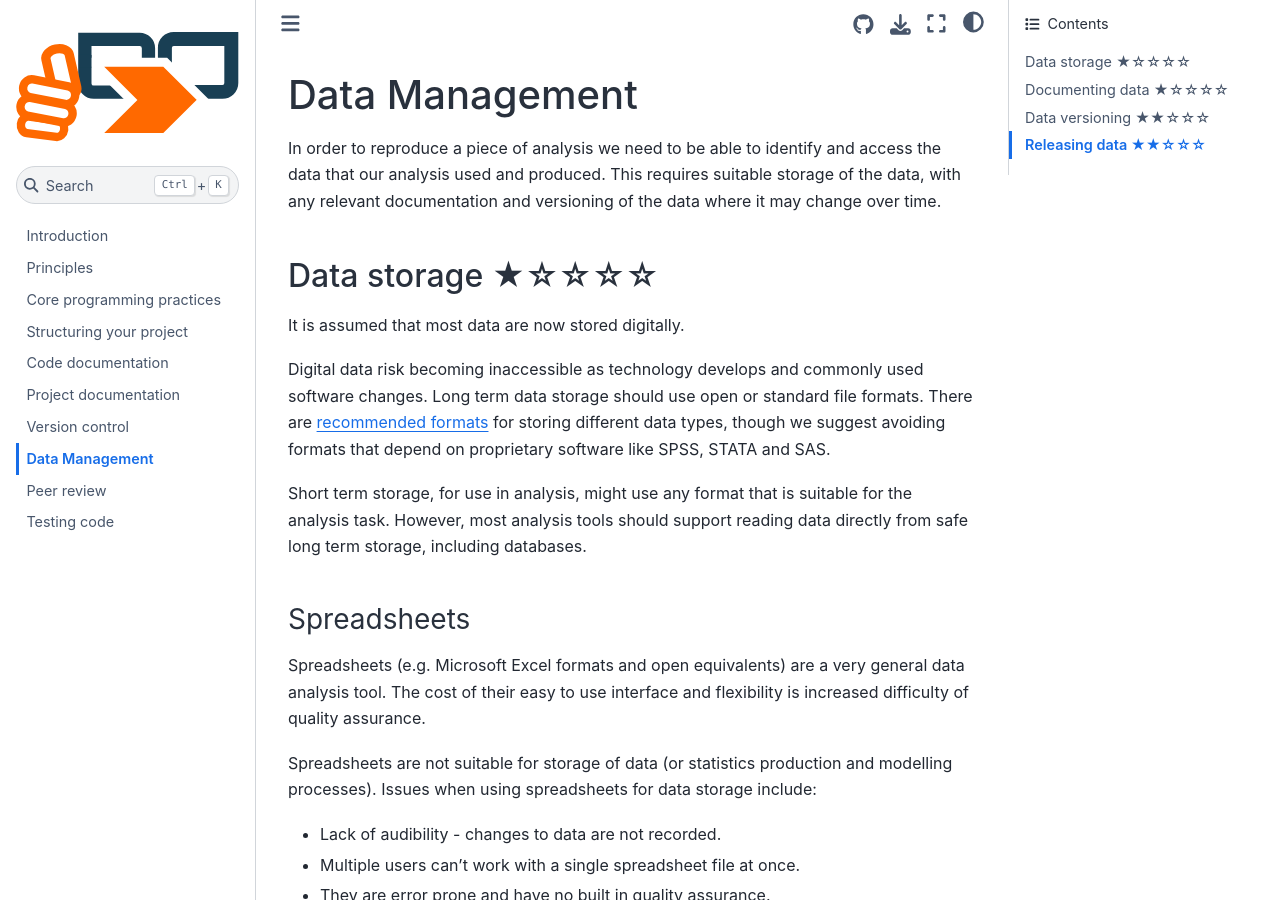
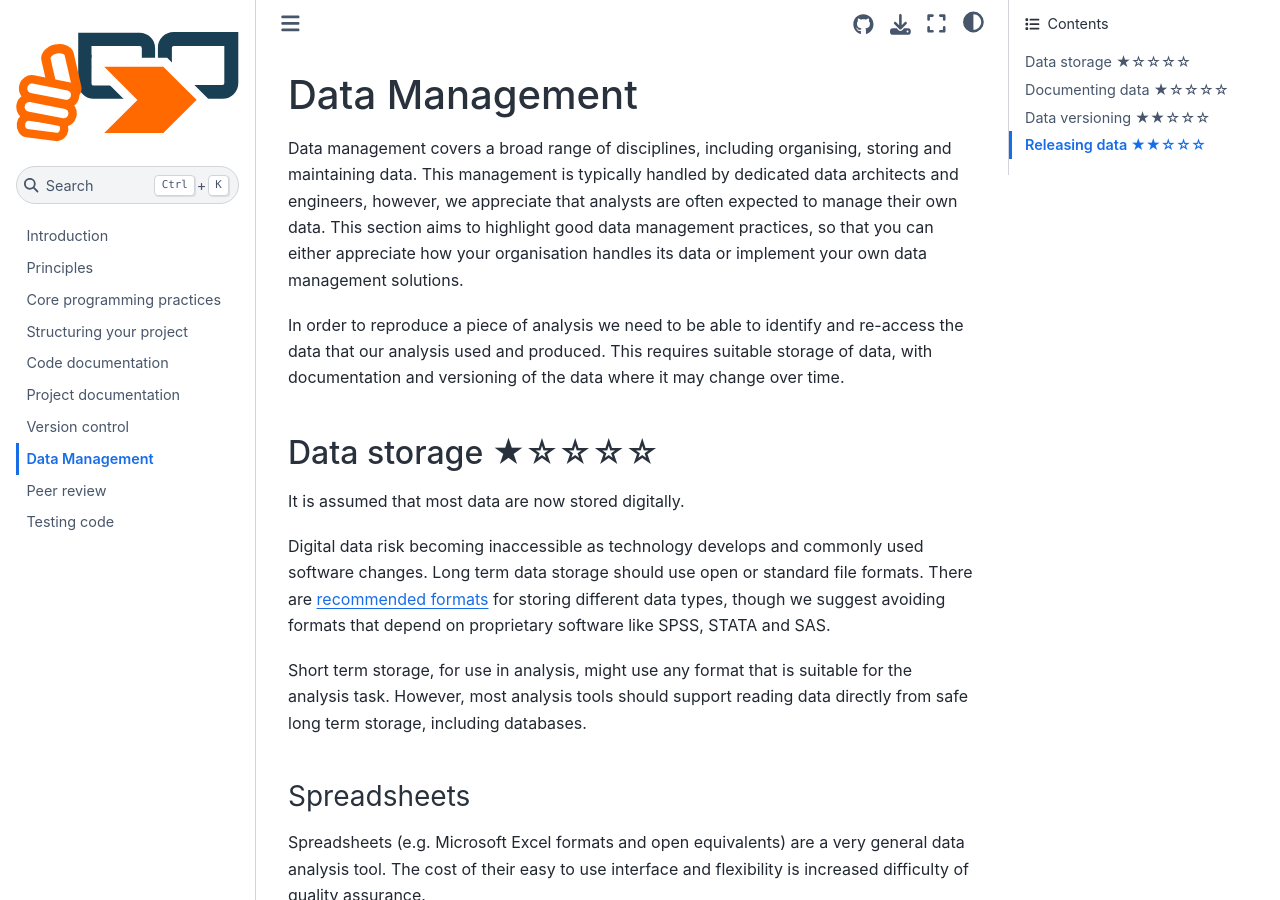
Before and after one commit to best-practice-and-impact/qa-of-code-guidance, a Jupyter Book: the page built from book/data.md, in a window 1280 px wide and 900 px high. Built offline with Jupyter Book 1.0.4 settings and Sphinx 7.4.7 and the Sphinx Book theme 1.1.4, drawn with Linux system fonts in a browser that asks for light colours.

Commit message:
Add rational for data management

```diff
--- a/book/data.md
+++ b/book/data.md
@@ -1,7 +1,11 @@
 # Data Management
 
-In order to reproduce a piece of analysis we need to be able to identify and access the data that our analysis used and produced.
-This requires suitable storage of the data, with any relevant documentation and versioning of the data where it may change over time.
+Data management covers a broad range of disciplines, including organising, storing and maintaining data.
+This management is typically handled by dedicated data architects and engineers, however, we appreciate that analysts are often expected to manage their own data.
+This section aims to highlight good data management practices, so that you can either appreciate how your organisation handles its data or implement your own data management solutions.
+
+In order to reproduce a piece of analysis we need to be able to identify and re-access the data that our analysis used and produced.
+This requires suitable storage of data, with documentation and versioning of the data where it may change over time.
 
 
 ## Data storage <span role="image" aria-label="difficulty rating: 1 out of 5">★☆☆☆☆</span>
```
Also changed, not shown: README.md (+2 -0 lines).
